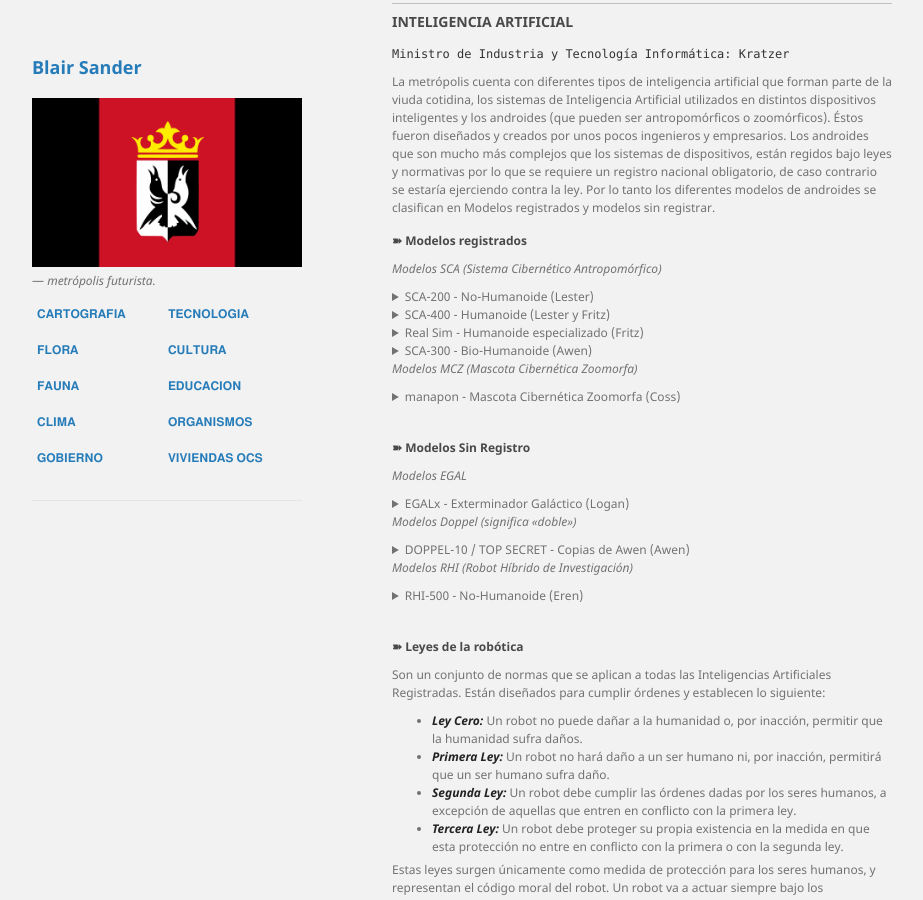
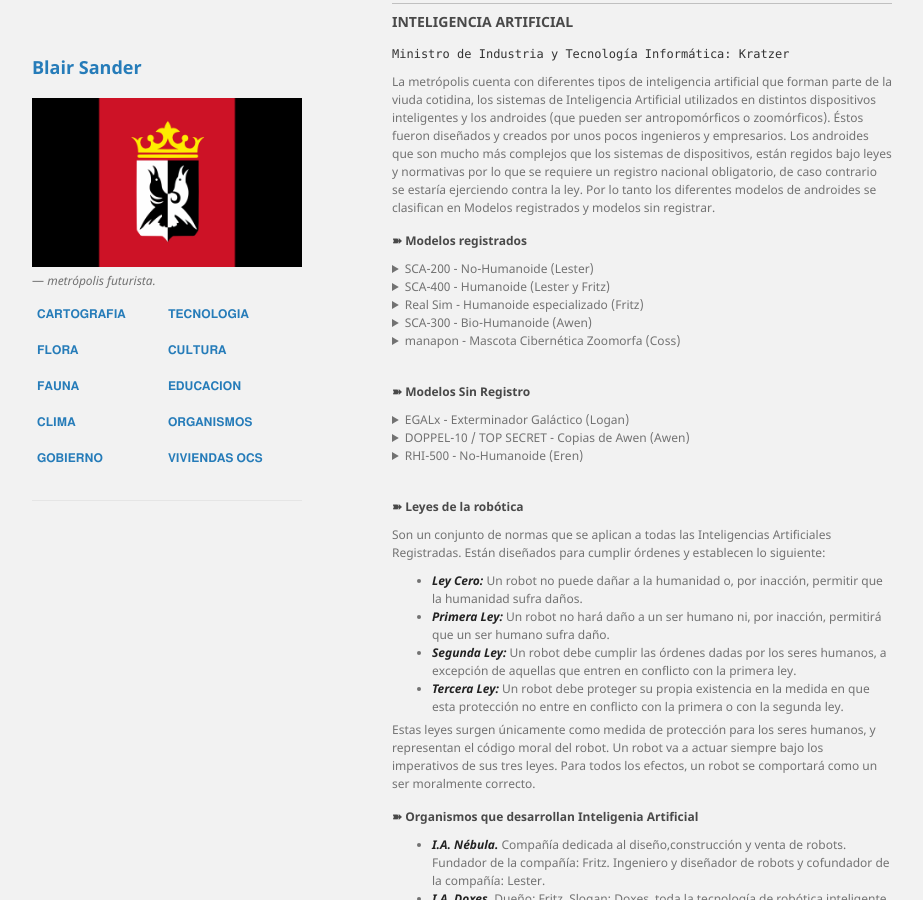
Before and after one commit to BlairSander/ciudad, a Jekyll site: the page built from tecnologia.md, in a window 1280 px wide and 900 px high, scrolled down 1226 px. Shown: the whole window, without its empty margins (178-1101 px from the left). Built offline with Jekyll 4.4.1, drawn with Linux system fonts in a browser that asks for light colours; our own code applies the rules of GitHub Pages for plain Markdown files.

```diff
--- a/tecnologia.md
+++ b/tecnologia.md
@@ -54,9 +54,8 @@ La metrópolis cuenta con diferentes tipos de inteligencia artificial que forman
 
 <h4>➽ Modelos registrados</h4>
 
-*Modelos SCA (Sistema Cibernético Antropomórfico)*
-
 <details><summary>SCA-200 - No-Humanoide (Lester)</summary>
+Modelos SCA (Sistema Cibernético Antropomórfico)<br>
 Ingeniero y diseñador: Lester  <br>
 Construcción: En la empresa I.A. Nébula <br>
 Características: Creó una una serie de 200 máquinas inteligentes utilizadas en una variedad de roles y ambientes. No todos tienen apariencia completamente humanoide y se usan en campos que requerían una extensa especialización y conocimiento, tales como en medicina, mecánica, náutica, pilotaje, exploradores, administrativos, de construcción, de entrenamiento, navegación, mantenimiento, seguridad, servicio. Dependiendo de su diseño y de su propósito, son capaces de almacenar gran cantidad de información en sus extensas memorias y matemáticamente precisos. </details>
@@ -77,9 +76,8 @@ Ingeniero y diseñador: Awen <br>
 Construcción: En el sector de seguridad y desarrollo tecnológico, en el Centro Rehab. <br>
 Características: Máquina diseñada con las especificaciones de un esqueleto humano, subsecuentemente envuelta en piel viva cultivada y tejido. No sólo parece humano, sino que también suda, huele, sangra, y puede imitar voces humanas. Sin embargo, ciertos animales y serkeis pueden advertir la presencia de la máquina. Los perros son empleados a menudo en los puestos de custodia para detectarlos. Su endoesqueleto fue construido en hiperaleación, y por lo tanto esto lo hace esencialmente inmune a armas de fuego de medio y bajo calibre. Aunque es posible destruirlo sin recurrir a armas de fuego, atravesando su cuello con una barra metálica y girar esta con las manos, ejerciendo presión sobre las piezas del mismo que mantienen en su lugar la cabeza hasta conseguir zafarlas y decapitarlo. </details>
 
-*Modelos MCZ (Mascota Cibernética Zoomorfa)*
-
 <details><summary>manapon - Mascota Cibernética Zoomorfa (Coss)</summary>
+Modelos MCZ (Mascota Cibernética Zoomorfa)<br>
 Ingeniero y diseñador: Costella <br>
 Construcción: En la empresa pixipon <br>
 Ejemplos: Perritos elementales <br>
@@ -87,21 +85,19 @@ Características: Los manapon, en plural manapons, son androides que tienen un g
  </details>
 <br>
 <h4>➽ Modelos Sin Registro</h4>
-*Modelos EGAL*
 
 <details><summary>EGALx - Exterminador Galáctico (Logan)</summary>
+Modelos EGAL<br>
 Ingeniero y diseñador: Logan <br>
 Características: Con la apariencia de mujer, es un prototipo altamente avanzado creado para el combate y destrucción. Cuenta con un endoesqueleto con una aleación muy dura, con la propiedad de formar armas blancas y objetos cortantes de metal con sus brazos. Su endoesqueleto está cubierto por tecnología nanométrica en metal líquido, con capacidad de tomar la apariencia y voz de personas con las que ha tenido algún contacto físico. Tiene la facilidad para colarse por espacios reducidos, rápido restablecimiento al impacto físico de golpes y ataques con objetos sólidos y armas, facilidad para formar armas con las que matar. El único modo de destruirlo definitivamente es fundirlo o bañarlo con ácido.  </details>
 
-*Modelos Doppel (significa «doble»)*
-
 <details><summary>DOPPEL-10 / TOP SECRET - Copias de Awen (Awen)</summary>
+Modelos Doppel (significa «doble»)<br>
 Ingeniero y diseñador: Awen <br>
 Características: Version mejorada en cuanto a la simulacion de humanidad, pero con resistencia baja, igual a la resistencia del cuerpo de Awen. No puede ser identificado por serkeis ni animales, solo si es destruida, desarmada e inspeccionada a fondo. Pensamiento y razonamiento, su funcion es asistir a los demas como lo haria la verdadera Awen. Capaz de sentir emociones y actuar acorde a las mismas. Autonomia. Personalidad marcada y basada en la de Awen. Memoria con informacion sobre la personalidad de Awen para actuar en base a lo que ella haria. Esta capacitada para tomar decisiones en situaciones dificiles.  </details>
 
-*Modelos RHI (Robot Híbrido de Investigación)*
-
 <details><summary>RHI-500 - No-Humanoide (Eren)</summary>
+Modelos RHI (Robot Híbrido de Investigación) <br>
 Ingeniero y diseñador: Eren <br>
 Características: Ciberseguridad. Tareas de programación. Aprendizaje. Puede realizar diferentes tareas para facilitar investigaciones de datos. Los robots poseen softwares de última generación capaces de captar, almacenar y compartir datos que se convierten en información de gran valor en el avance de los estudios de investigación. Destaca su uso limitado de información, ya que lo procesan y comparten de manera activa, generando informes físicos para la imposibilidad del hackeo. Poder contar con la precisión de la robótica en la ciencia permite obtener resultados más verídicos y realizar pruebas de hipótesis en entornos donde se aseguran que siempre se actúe bajo los mismos parámetros y estándares de ejecución y calidad. Por otro lado, la resistencia y exhaustiva manipulación que realiza un robot colaborativo, lo convierte en el mejor instrumento para el manejo de ciertas sustancias o la realización de ciertos procesos peligrosos. </details>
 <br>
```
